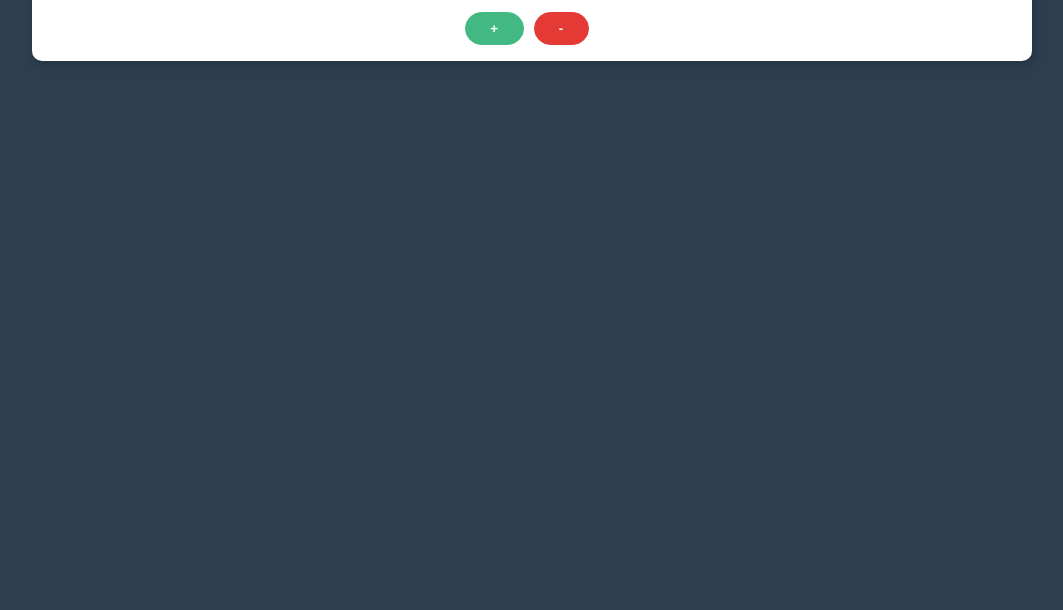
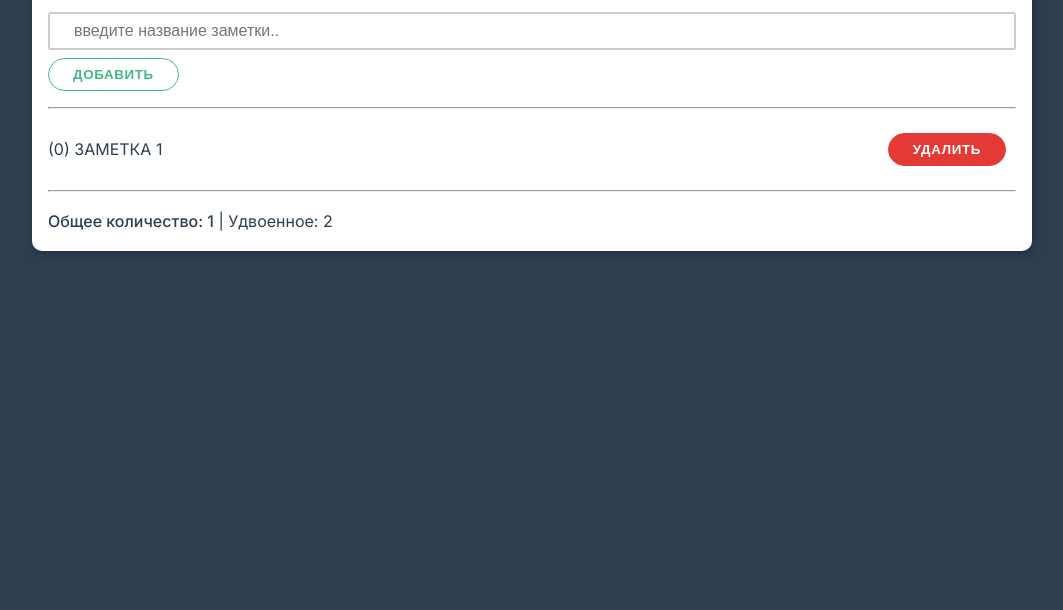
Before and after one commit to mkdir-s/vue-valdilen, a plain HTML site: page index.html in a window 1280 px wide. Shown: the part 190-800 px from the top of the page, without its empty margins (108-1171 px from the left). Drawn offline with nearby package versions, Linux system fonts and the light colour scheme.

Commit message:
feat: realize todoList

```diff
--- a/app.js
+++ b/app.js
@@ -1,7 +1,36 @@
 const App = {
     data() {
         return {
-            counter: 0,
+            placeholderString: 'введите название заметки..',
+            title: 'Список задач',
+            inputValue: '',
+            notes: ['Заметка 1'],
+        }
+    },
+    methods: {
+        addHandler() {
+            if (this.inputValue !== '') {
+                this.notes.push(this.inputValue);
+                this.inputValue = '';
+            }
+        },
+        removeNote(idx) {
+            this.notes.splice(idx, 1);
+        },
+        toUpperCase(item) {
+            return item.toUpperCase();
+        }
+    },
+    computed: {
+        doubleCountComputed() {
+            return this.notes.length * 2;
+        }
+    },
+    watch: {
+        inputValue(value) {
+            if(value.length > 50) {
+                this.inputValue = '';
+            }
         }
     }
 }
--- a/index.html
+++ b/index.html
@@ -10,12 +10,30 @@
 <body>
 
     <div class="container pt-5" id="app">
-        <div class="card center">
-            <h1>Счётчик: {{ counter }}</h1>
-            <div>
-                <button class="btn primary" @click="counter++">+</button>
-                <button class="btn danger" @click="counter--">-</button>
+        <div class="card">
+            <h1>{{title}}</h1>
+            <div class="form-control">
+                <input
+                    type="text"
+                    :placeholder="placeholderString"
+                    :value="inputValue"
+                    v-model="inputValue"
+                    @keypress.enter="addHandler"
+                />
             </div>
+            <button class="btn" @click="addHandler">Добавить</button>
+            <hr>
+            <ul class="list" v-if="notes.length !== 0">
+                <li class="list-item" v-for="(note, idx) in notes">
+                    ({{idx}}) {{toUpperCase(note)}}
+                    <button class="btn danger" @click="removeNote(idx)">Удалить</button>
+                </li>
+                <hr>
+                <li>
+                    <strong>Общее количество: {{notes.length}}</strong> | Удвоенное: {{doubleCountComputed}}
+                </li>
+            </ul>
+            <div v-else>Заметок пока нет. Добавьте первую.</div>
         </div>
     </div>
 
```
